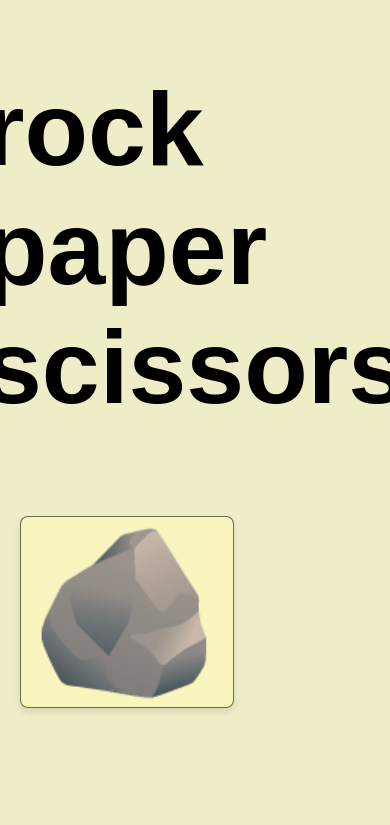
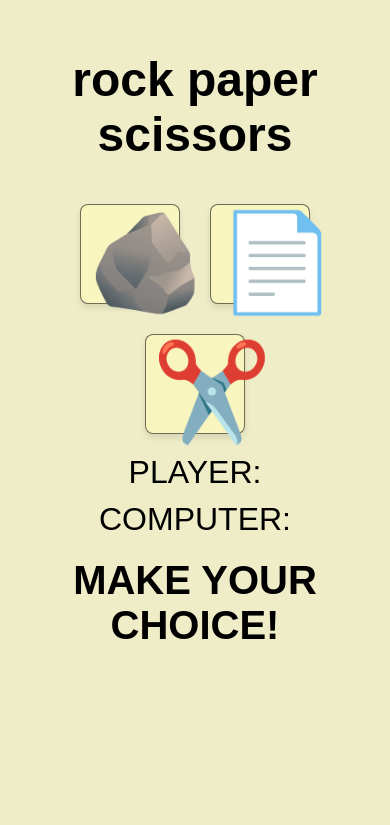
Before and after one commit to spiccoli/rockpaperscissors, a plain HTML site: page index.html in a window 390 px wide. Shown: the top 825 px of the page. Drawn offline with Linux system fonts and the light colour scheme.

Commit message:
Update styles.css to make it mobile friendly

```diff
--- a/styles.css
+++ b/styles.css
@@ -1,4 +1,4 @@
-body{
+body {
     display: flex;
     flex-direction: column;
     align-items: center;
@@ -6,30 +6,96 @@ body{
     margin: 0;
     background-color: hsl(57, 54%, 86%);
     min-height: 100vh;
+    padding: 20px;
+    box-sizing: border-box;
 }
-h1{
+
+h1 {
     font-size: 6.5rem;
+    text-align: center;
 }
-.choice button{
+
+.choice {
+    display: flex;
+    justify-content: center;
+    flex-wrap: wrap;
+    gap: 10px;
+}
+
+.choice button {
     font-size: 10rem;
-    margin: 20px;
-    margin-bottom: 100px;
+    margin: 10px;
     background-color: hsl(57, 80%, 86%);
-    border: 1px solid rgba(0, 0, 0, 0.557) ;
-    border-radius: 8px; /* Optional: Rounded corners */
-    box-shadow: 0 4px 6px rgba(0, 0, 0, 0.1); /* The magic shadow! */
-    transition: transform 0.2s ease, box-shadow 0.2s ease; /* Smooth transitions */
+    border: 1px solid rgba(0, 0, 0, 0.557);
+    border-radius: 8px;
+    box-shadow: 0 4px 6px rgba(0, 0, 0, 0.1);
+    transition: transform 0.2s ease, box-shadow 0.2s ease;
     cursor: pointer;
+    width: 30vw;
+    height: 30vw;
+    max-width: 150px;
+    max-height: 150px;
 }
-.choice button:active{
+
+.choice button:active {
     background-color: hsl(57, 80%, 90%);
     transform: scale(0.95);
 }
-#playerChoice, #computerChoice{
+
+#playerChoice, #computerChoice {
     font-size: 3rem;
+    text-align: center;
+    margin-top: 10px;
 }
-#result{
+
+#result {
     font-weight: bold;
     margin-top: 20px;
     font-size: 4.5rem;
+    text-align: center;
 }
+
+/* Responsive Design */
+@media (max-width: 768px) {
+    h1 {
+        font-size: 4rem;
+    }
+
+    .choice button {
+        font-size: 8rem;
+        width: 40vw;
+        height: 40vw;
+        max-width: 120px;
+        max-height: 120px;
+    }
+
+    #playerChoice, #computerChoice {
+        font-size: 2.5rem;
+    }
+
+    #result {
+        font-size: 3rem;
+    }
+}
+
+@media (max-width: 480px) {
+    h1 {
+        font-size: 3rem;
+    }
+
+    .choice button {
+        font-size: 6rem;
+        width: 45vw;
+        height: 45vw;
+        max-width: 100px;
+        max-height: 100px;
+    }
+
+    #playerChoice, #computerChoice {
+        font-size: 2rem;
+    }
+
+    #result {
+        font-size: 2.5rem;
+    }
+}
```
